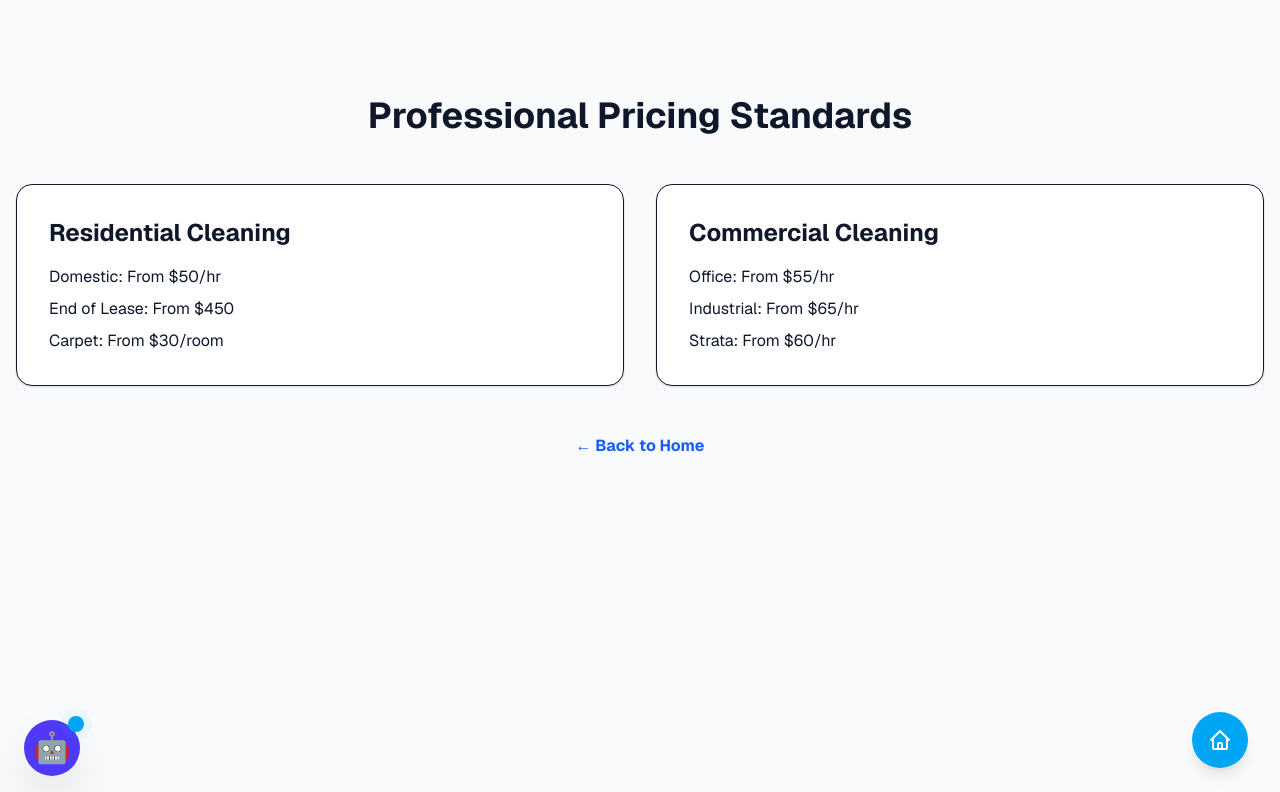
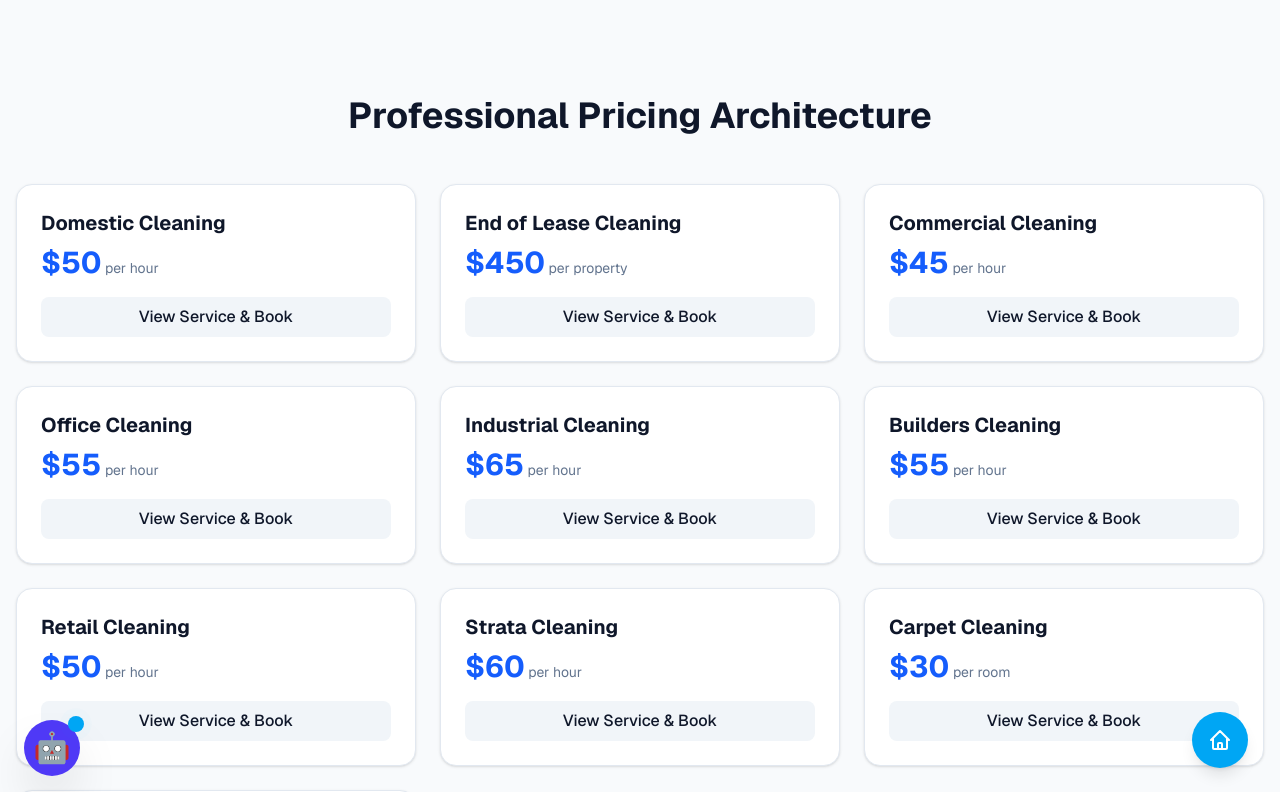
Before and after one commit to navyapdh11/portfolio-website, a Next.js app: page /pricing in a window 1280 px wide. Shown: the top 792 px of the page. Built offline with nearby package versions, Linux system fonts and the light colour scheme.

Commit message:
feat: implement high-fidelity pricing architecture and finalize service wireframe

```diff
--- a/app/pricing/page.tsx
+++ b/app/pricing/page.tsx
@@ -1,30 +1,36 @@
 import Link from "next/link";
 
 export default function PricingPage() {
+  const services = [
+    { name: "Domestic Cleaning", base: 50, model: "per hour" },
+    { name: "End of Lease Cleaning", base: 450, model: "per property" },
+    { name: "Commercial Cleaning", base: 45, model: "per hour" },
+    { name: "Office Cleaning", base: 55, model: "per hour" },
+    { name: "Industrial Cleaning", base: 65, model: "per hour" },
+    { name: "Builders Cleaning", base: 55, model: "per hour" },
+    { name: "Retail Cleaning", base: 50, model: "per hour" },
+    { name: "Strata Cleaning", base: 60, model: "per hour" },
+    { name: "Carpet Cleaning", base: 30, model: "per room" },
+    { name: "Window Cleaning", base: 40, model: "per pane" },
+  ];
+
   return (
     <main className="min-h-screen bg-slate-50 dark:bg-zinc-950 pt-24 pb-16">
       <div className="max-w-7xl mx-auto px-4">
-        <h1 className="text-4xl font-bold text-center mb-12">Professional Pricing Standards</h1>
-        <div className="grid md:grid-cols-2 gap-8">
-            <div className="bg-white p-8 rounded-2xl shadow-sm border">
-                <h2 className="text-2xl font-bold mb-4">Residential Cleaning</h2>
-                <ul className="space-y-2">
-                    <li>Domestic: From $50/hr</li>
-                    <li>End of Lease: From $450</li>
-                    <li>Carpet: From $30/room</li>
-                </ul>
+        <h1 className="text-4xl font-bold text-center mb-12">Professional Pricing Architecture</h1>
+        <div className="grid md:grid-cols-2 lg:grid-cols-3 gap-6">
+          {services.map((service) => (
+            <div key={service.name} className="bg-white p-6 rounded-2xl shadow-sm border border-slate-200 hover:shadow-md transition-shadow">
+              <h3 className="text-xl font-bold mb-2">{service.name}</h3>
+              <p className="text-3xl font-bold text-blue-600 mb-4">${service.basePrice?.min || service.base}<span className="text-sm font-normal text-slate-500"> {service.model}</span></p>
+              <Link href={`/services/${service.slug || service.name.toLowerCase().replace(/ /g, '-')}`} className="block w-full py-2 bg-slate-100 hover:bg-slate-200 rounded-lg text-center font-medium">
+                View Service & Book
+              </Link>
             </div>
-            <div className="bg-white p-8 rounded-2xl shadow-sm border">
-                <h2 className="text-2xl font-bold mb-4">Commercial Cleaning</h2>
-                <ul className="space-y-2">
-                    <li>Office: From $55/hr</li>
-                    <li>Industrial: From $65/hr</li>
-                    <li>Strata: From $60/hr</li>
-                </ul>
-            </div>
+          ))}
         </div>
         <div className="mt-12 text-center">
-            <Link href="/" className="text-blue-600 font-bold hover:underline">← Back to Home</Link>
+          <Link href="/" className="text-blue-600 font-bold hover:underline">← Back to Home</Link>
         </div>
       </div>
     </main>
```
